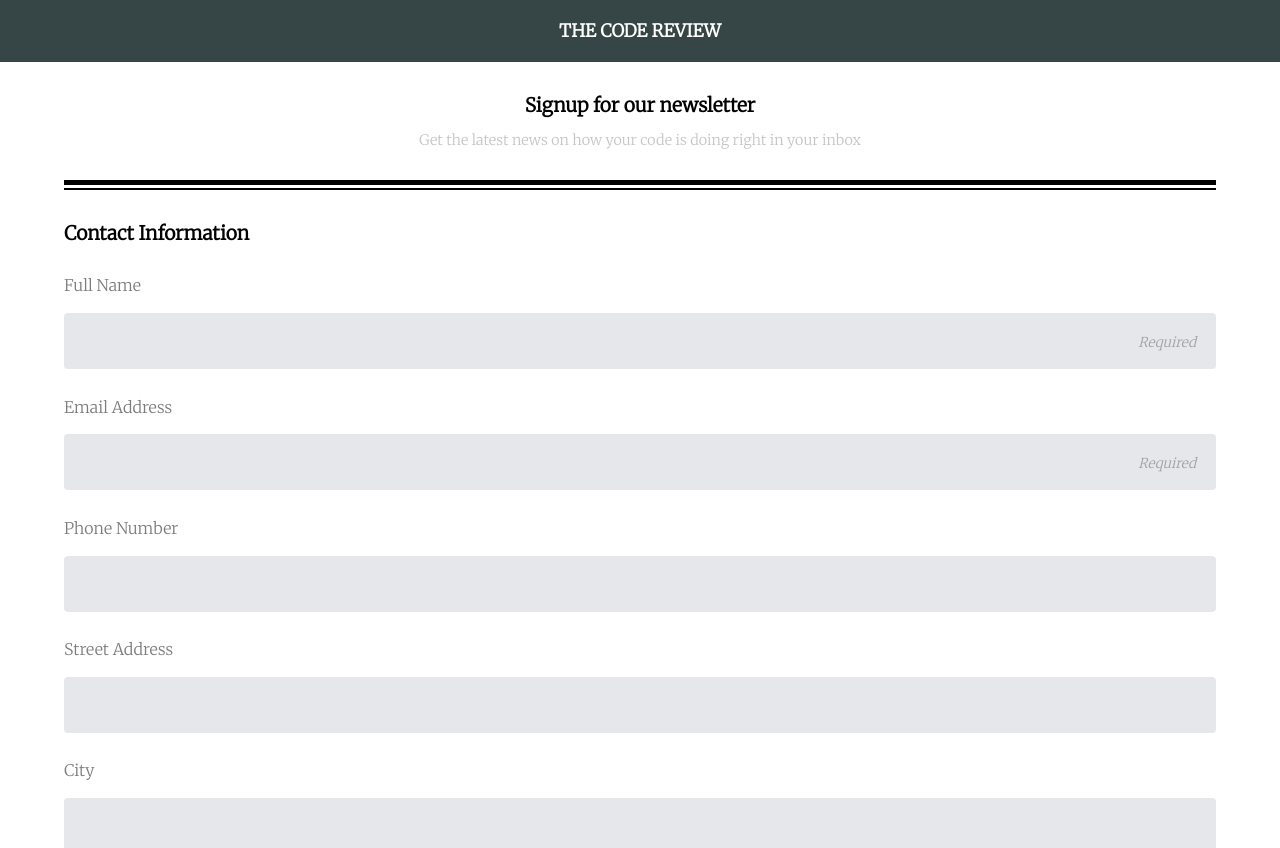
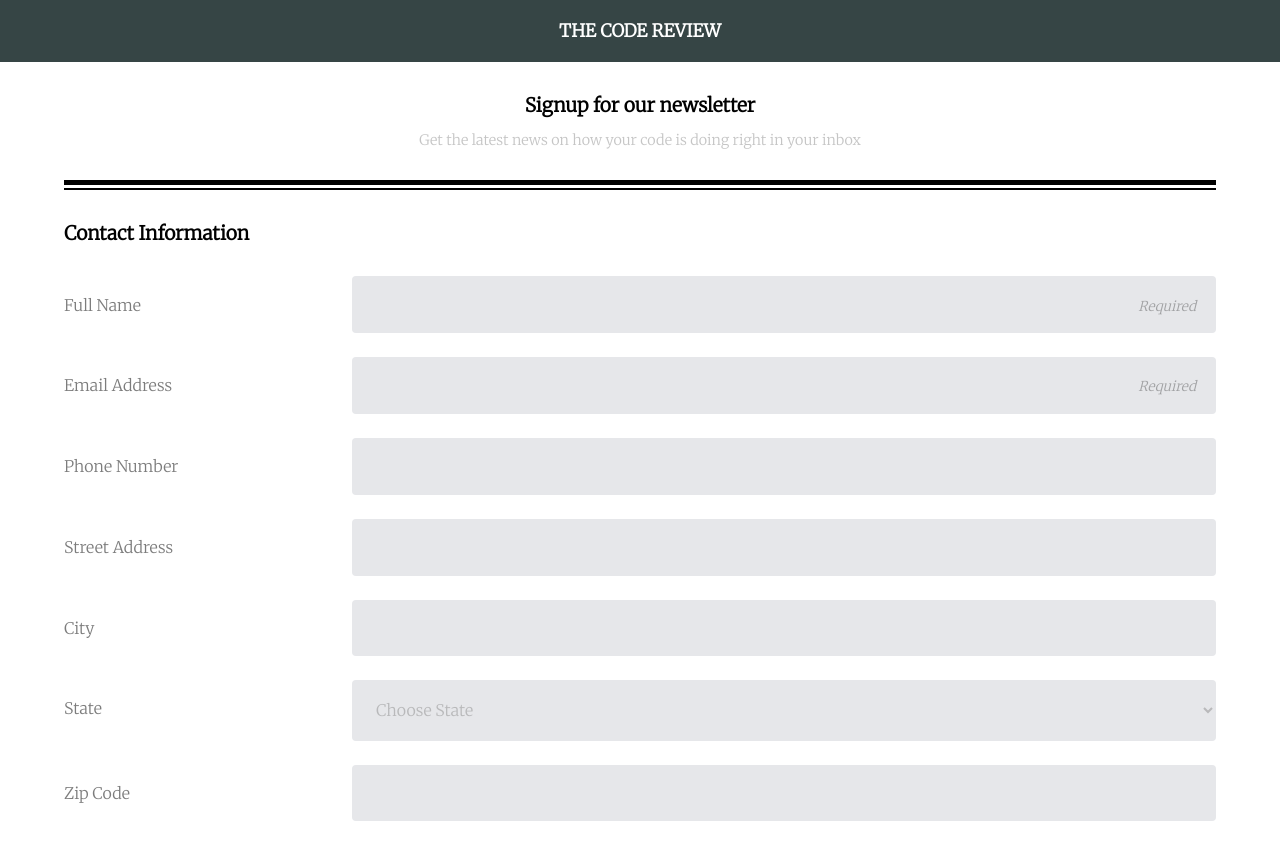
Before and after one commit to adamdenes/An-Online-Registration-Form, a plain HTML site: page index.html in a window 1280 px wide. Shown: the top 848 px of the page. Drawn offline with Linux system fonts and the light colour scheme.

Commit message:
desktop layout

```diff
--- a/css/style.css
+++ b/css/style.css
@@ -199,4 +199,30 @@ button {
         padding: 1.3rem;
         font-size: 1.1rem;
     }
+
+    .flex-outer {
+        flex-flow: row wrap;
+    }
+    .flex-label {
+        flex: 1 25%;
+    }
+
+    .flex-inner {
+        flex: 3 75%;
+
+    }
+
+    .flex-label,
+    .flex-inner {
+        padding: 1.2rem 0 1.2rem 0;
+    }
+
+    #state,
+    .flex-outer > input[type] {
+        margin-bottom: 24px;
+        padding-left: 1.25rem;
+    }
+
+    .flex-outer > input:last-of-type {
+    }
 }
--- a/index.html
+++ b/index.html
@@ -23,24 +23,24 @@
             <fieldset class="flex-outer">
                 <legend>Contact Information</legend>
 
-                <label for="full_name">Full Name</label><br>
+                <label class="flex-label" for="full_name">Full Name</label><br>
                 <input class="flex-inner" type="text" id="full_name" name="user_name" placeholder="Required"
                     required><br>
 
-                <label for="email_address">Email Address</label><br>
+                <label class="flex-label" for="email_address">Email Address</label><br>
                 <input class="flex-inner" type="email" id="email_address" name="user_email" placeholder="Required"
                     required><br>
 
-                <label for="phone_address">Phone Number</label><br>
+                <label class="flex-label" for="phone_address">Phone Number</label><br>
                 <input class="flex-inner" type="tel" id="phone_address" name="user_phone"><br>
 
-                <label for="street_address">Street Address</label><br>
+                <label class="flex-label" for="street_address">Street Address</label><br>
                 <input class="flex-inner" type="text" id="street_address" name="user_street"><br>
 
-                <label for="city">City</label><br>
+                <label class="flex-label" for="city">City</label><br>
                 <input class="flex-inner" type="text" id="city" name="user_city"><br>
 
-                <label for="state">State</label><br>
+                <label class="flex-label" for="state">State</label><br>
                 <select class="flex-inner" name="user_state" id="state">
                     <option value="" selected disabled hidden>Choose State</option>
                     <optgroup label="A">
@@ -138,7 +138,7 @@
                     </optgroup>
                 </select><br>
 
-                <label for="zip_code">Zip Code</label><br>
+                <label class="flex-label" for="zip_code">Zip Code</label><br>
                 <input class="flex-inner" type="number" id="zip_code" name="user_zip"><br>
             </fieldset>
 
```
